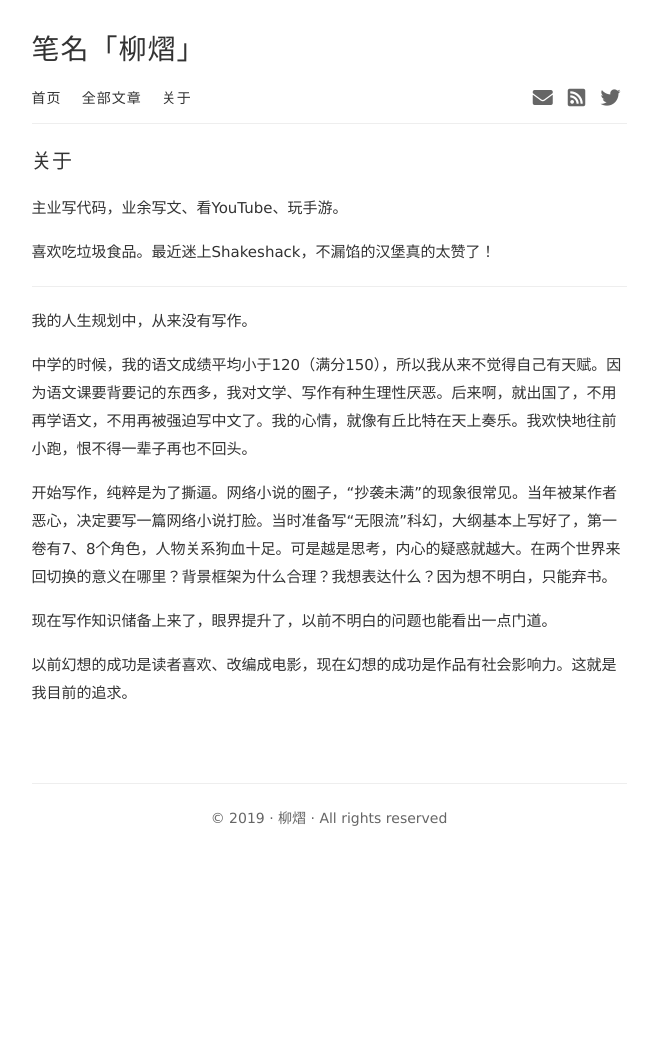
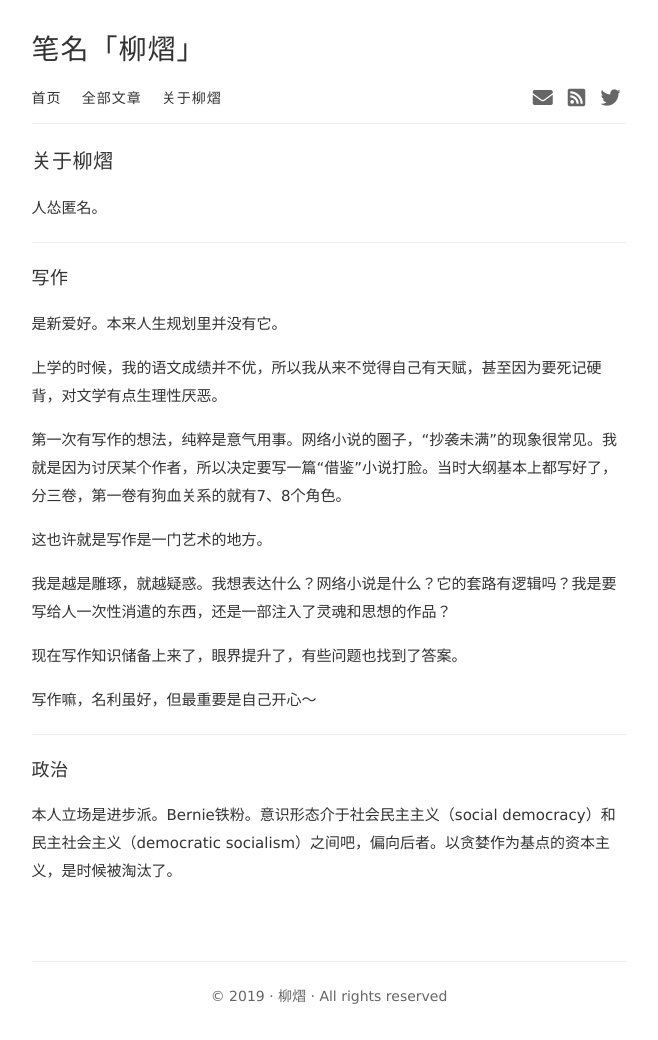
Before and after one commit to lionpup/blog, a Jekyll site: the page built from pages/about.md, in a window 1280 px wide. Shown: the whole page, without its empty margins (311-969 px from the left). Built offline with Jekyll 4.4.1, drawn with Linux system fonts in a browser that asks for light colours; nearby versions of some CDN libraries; comment, search, counter and statistics services are not loaded; before the commit the page ends 900 px from its top, so only the background shows below that.

Commit message:
Updates about page.

```diff
--- a/_layouts/default.html
+++ b/_layouts/default.html
@@ -16,7 +16,7 @@ layout: compress
           <div class="nav-left">
             <a href="{{ "/" | prepend: site.baseurl }}">首页</a>
             <a class="navbar-item" href="{{ "/posts" | prepend: site.baseurl }}">全部文章</a>
-            <a class="navbar-item" href="{{ "/about" | prepend: site.baseurl }}">关于</a>
+            <a class="navbar-item" href="{{ "/about" | prepend: site.baseurl }}">关于柳熠</a>
           </div>
           <div class="nav-right">
             {% for item in site.social-media %}
--- a/pages/about.md
+++ b/pages/about.md
@@ -1,21 +1,31 @@
 ---
 layout: page
-title: 关于
+title: 关于柳熠
 permalink: /about/
 ---
 
-主业写代码，业余写文、看YouTube、玩手游。
-
-喜欢吃垃圾食品。最近迷上Shakeshack，不漏馅的汉堡真的太赞了！
+人怂匿名。
 
 ---
 
-我的人生规划中，从来没有写作。
+## 写作
 
-中学的时候，我的语文成绩平均小于120（满分150），所以我从来不觉得自己有天赋。因为语文课要背要记的东西多，我对文学、写作有种生理性厌恶。后来啊，就出国了，不用再学语文，不用再被强迫写中文了。我的心情，就像有丘比特在天上奏乐。我欢快地往前小跑，恨不得一辈子再也不回头。
+是新爱好。本来人生规划里并没有它。
 
-开始写作，纯粹是为了撕逼。网络小说的圈子，“抄袭未满”的现象很常见。当年被某作者恶心，决定要写一篇网络小说打脸。当时准备写“无限流”科幻，大纲基本上写好了，第一卷有7、8个角色，人物关系狗血十足。可是越是思考，内心的疑惑就越大。在两个世界来回切换的意义在哪里？背景框架为什么合理？我想表达什么？因为想不明白，只能弃书。
+上学的时候，我的语文成绩并不优，所以我从来不觉得自己有天赋，甚至因为要死记硬背，对文学有点生理性厌恶。
 
-现在写作知识储备上来了，眼界提升了，以前不明白的问题也能看出一点门道。
+第一次有写作的想法，纯粹是意气用事。网络小说的圈子，“抄袭未满”的现象很常见。我就是因为讨厌某个作者，所以决定要写一篇“借鉴”小说打脸。当时大纲基本上都写好了，分三卷，第一卷有狗血关系的就有7、8个角色。
 
-以前幻想的成功是读者喜欢、改编成电影，现在幻想的成功是作品有社会影响力。这就是我目前的追求。
+这也许就是写作是一门艺术的地方。
+
+我是越是雕琢，就越疑惑。我想表达什么？网络小说是什么？它的套路有逻辑吗？我是要写给人一次性消遣的东西，还是一部注入了灵魂和思想的作品？
+
+现在写作知识储备上来了，眼界提升了，有些问题也找到了答案。
+
+写作嘛，名利虽好，但最重要是自己开心～
+
+---
+
+## 政治
+
+本人立场是进步派。Bernie铁粉。意识形态介于社会民主主义（social democracy）和民主社会主义（democratic socialism）之间吧，偏向后者。以贪婪作为基点的资本主义，是时候被淘汰了。
```
